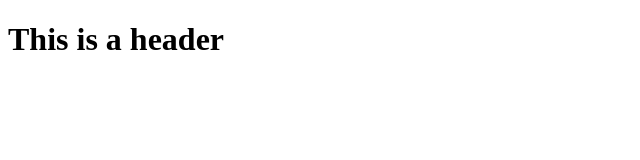
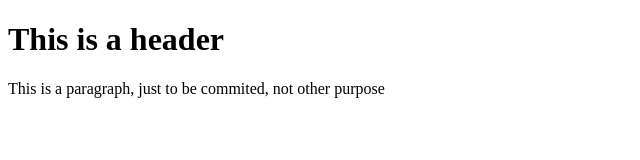
Before and after one commit to FlaviuLehene/AngularJS-Project, a website: page index.html in a window 1280 px wide. Shown: the whole page, without its empty margins (0-640 px from the left). Drawn offline with Linux system fonts and the light colour scheme.

Commit message:
This is my 2nd commit

```diff
--- a/index.html
+++ b/index.html
@@ -5,5 +5,6 @@
     </head>
     <body>
         <h1>This is a header</h1>
+        <p>This is a paragraph, just to be commited, not other purpose</p>
     </body>
 </html>
```
Also changed, not shown: package.json (added, +24 -0 lines), 1 other file.
